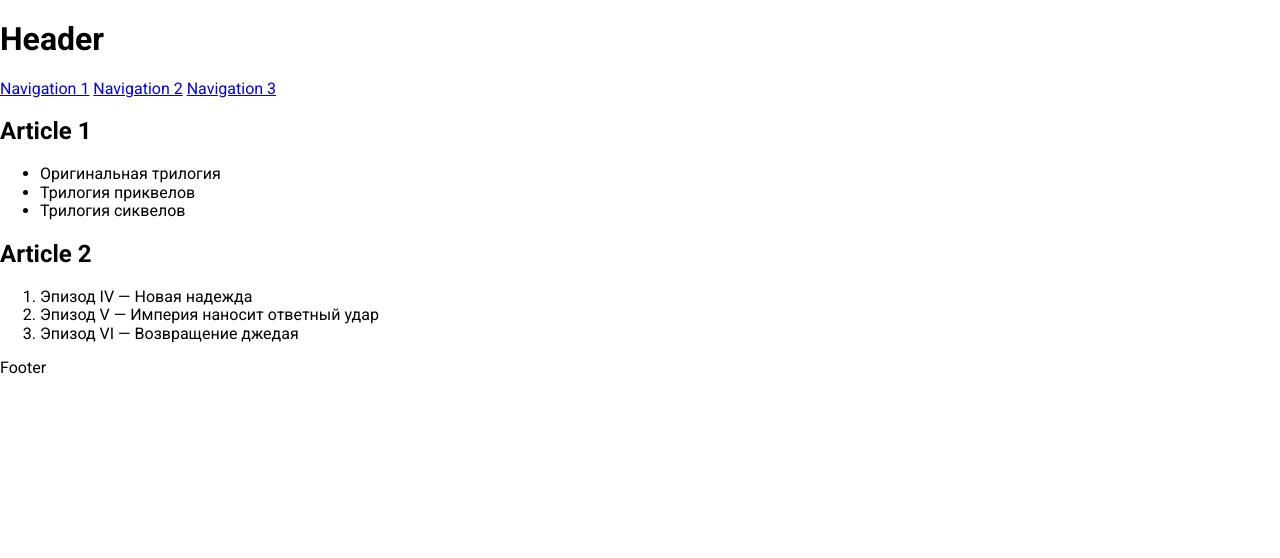
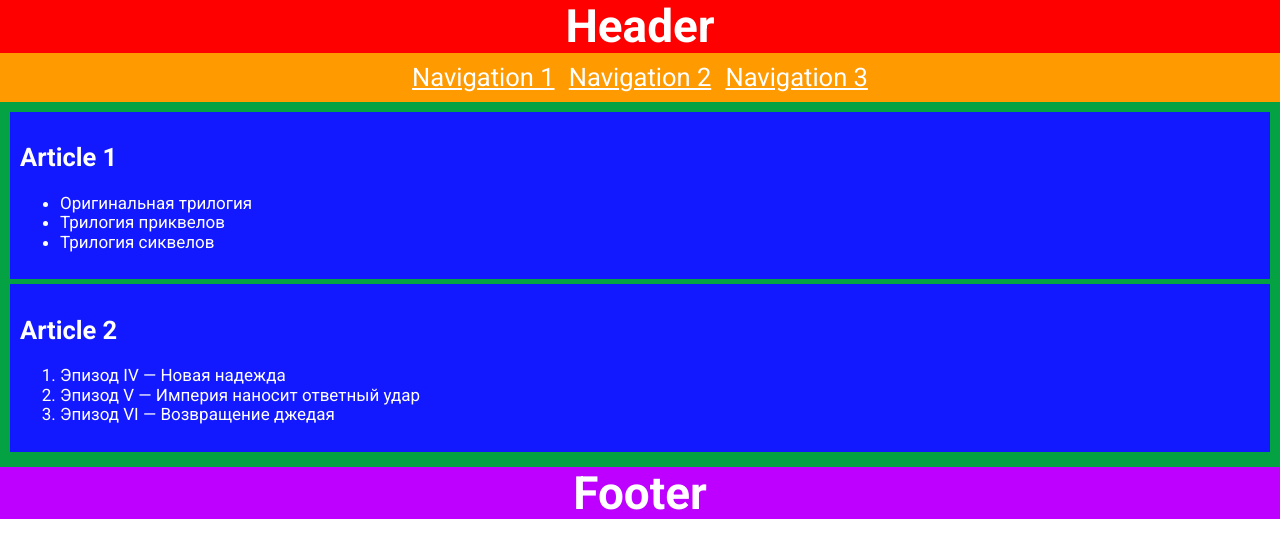
Before and after one commit to js-tasks-ru/htmlcss-20221107_germanium312, a website: page 02-dz0/01-semantic-mockup/solution.html in a window 1280 px wide. Drawn offline with Linux system fonts and the light colour scheme.

Commit message:
some classes del

```diff
--- a/assets/css/main.css
+++ b/assets/css/main.css
@@ -34,3 +34,48 @@
  * {
     font-family: 'Roboto', sans-serif;
 }
+
+html {
+    color: #fff;
+    font-size: 17px;
+}
+
+header {
+    background: #FF0000;
+    text-align: center;
+}
+
+header h1 {
+    margin: 0;
+    font-size: 2.7rem;
+}
+
+nav {
+    background: #FF9A00;
+    text-align: center;
+    padding: 10px;
+}
+
+nav a {
+    color: #fff;
+    padding: 5px;
+    font-size: 1.5rem;
+}
+
+main {
+    background: #04A242;
+    padding: 10px;
+}
+
+article {
+    background: #1319FF;
+    padding: 10px;
+    margin-bottom: 5px;
+}
+
+footer {
+    background: #BD00FF;
+    text-align: center;
+    font-size: 2.7rem;
+    font-weight: bold;
+}
```
